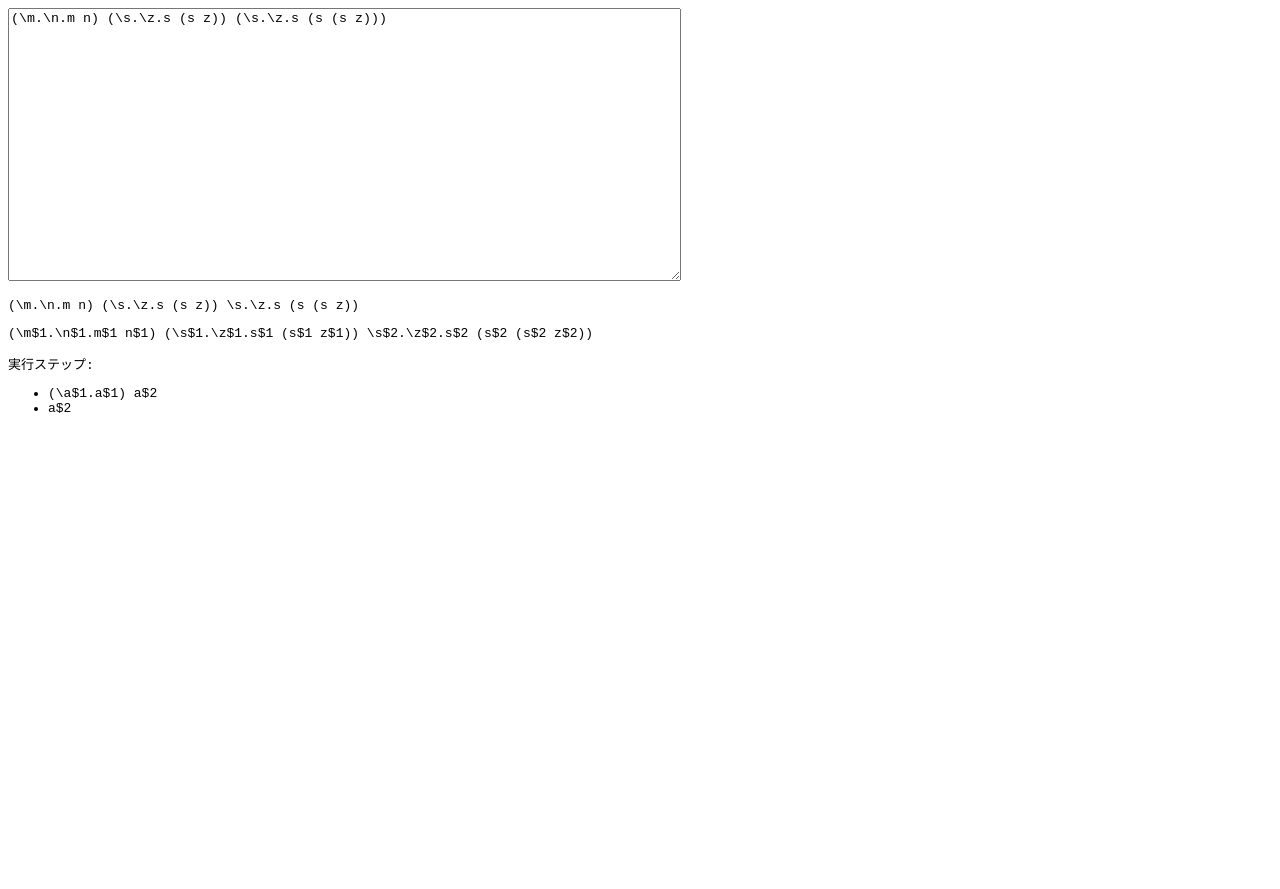
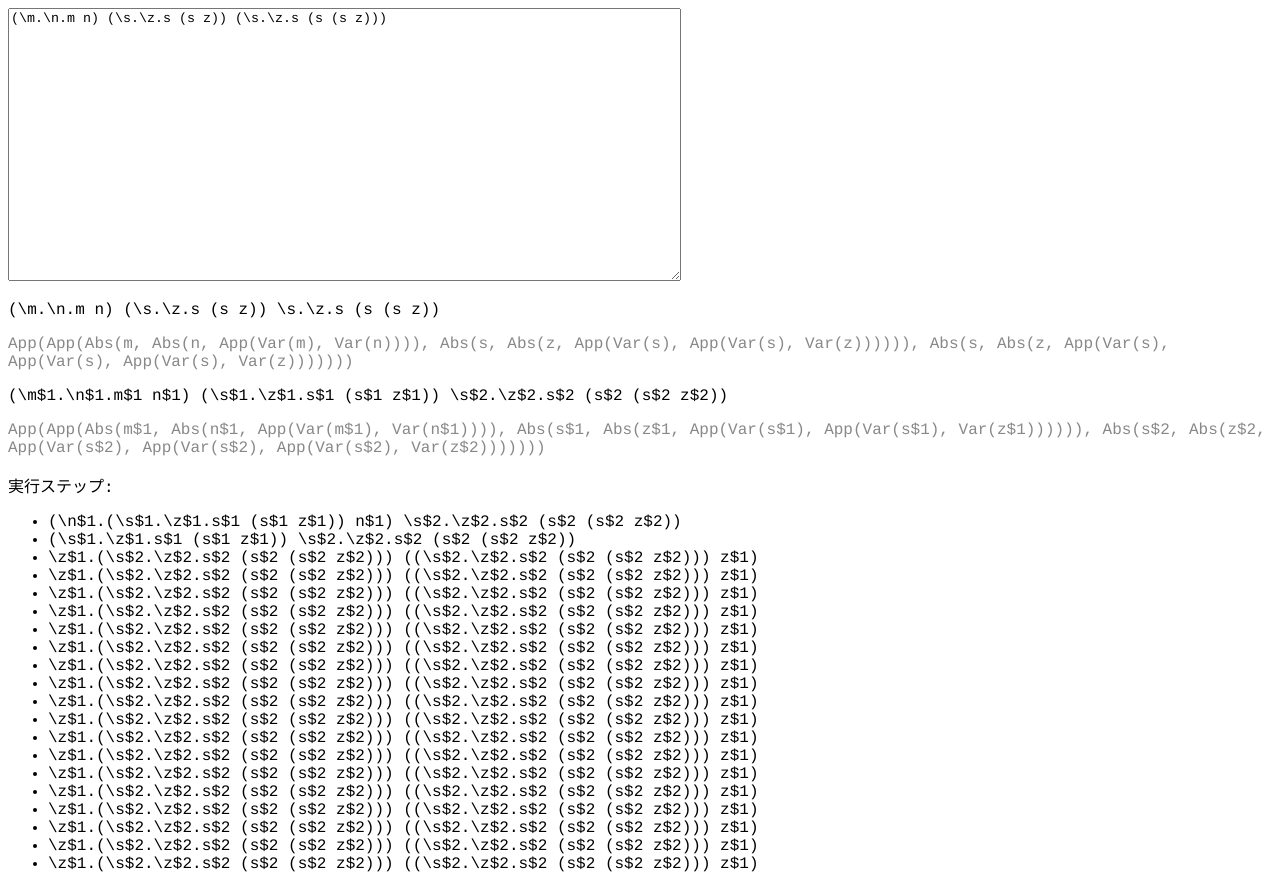
Before and after one commit to tsg-ut/sig-tapl-2018, a plain HTML site: page lambda-without-type/index.html in a window 1280 px wide. Before the commit the page ends 800 px from the top, so only its background shows below. Drawn offline with nearby package versions, Linux system fonts and the light colour scheme.

Commit message:
評価の実装

```diff
--- a/lambda-without-type/index.html
+++ b/lambda-without-type/index.html
@@ -13,8 +13,14 @@
         <p>
           {{ lamTree.toString() }}
         </p>
+        <p style="color: #888;">
+          {{ lamTree.toTreeString() }}
+        </p>
         <p>
           {{ uniqueLamTree.toString() }}
+        </p>
+        <p style="color: #888;">
+          {{ uniqueLamTree.toTreeString() }}
         </p>
         実行ステップ:
         <ul>
--- a/lambda-without-type/js/lam.js
+++ b/lambda-without-type/js/lam.js
@@ -6,7 +6,7 @@ export { parse };
 export function uniqueVar(tree, { viLast = new Map(), viStack = new Map() } = {}) {
   function uname(v) {
     const vs = viStack.get(v);
-    if(vs === undefined || vs.length === 0) {
+    if (vs === undefined || vs.length === 0) {
       return null;
     } else {
       const vi = vs[vs.length - 1];
@@ -14,16 +14,16 @@ export function uniqueVar(tree, { viLast = new Map(), viStack = new Map() } = {}
     }
   }
 
-  if(tree instanceof VarTree) {
+  if (tree instanceof VarTree) {
     const u = uname(tree.name);
 
-    if(u) {
+    if (u) {
       return new VarTree(tree.info, u);
     } else {
       return tree;
     }
-  } else if(tree instanceof AbsTree) {
-    if(!viStack.has(tree.arg)) {
+  } else if (tree instanceof AbsTree) {
+    if (!viStack.has(tree.arg)) {
       viStack.set(tree.arg, []);
     }
     const vi = (viLast.get(tree.arg) || 0) + 1;
@@ -33,8 +33,45 @@ export function uniqueVar(tree, { viLast = new Map(), viStack = new Map() } = {}
     const t = new AbsTree(tree.info, uname(tree.arg), uniqueVar(tree.body, { viLast, viStack }));
     viStack.get(tree.arg).pop();
     return t;
-  } else if(tree instanceof AppTree) {
+  } else if (tree instanceof AppTree) {
     return new AppTree(tree.info, uniqueVar(tree.fn, { viLast, viStack }), uniqueVar(tree.arg, { viLast, viStack }));
+  } else {
+    return tree;
+  }
+}
+
+function replace(tree, name, value) {
+  if (tree instanceof VarTree) {
+    if (tree.name === name) {
+      return value;
+    } else {
+      return tree;
+    }
+  } else if (tree instanceof AbsTree) {
+    if (tree.arg === name) {
+      return tree;
+    } else {
+      return new AbsTree({}, tree.arg, replace(tree.body, name, value));
+    }
+  } else if (tree instanceof AppTree) {
+    return new AppTree({}, replace(tree.fn, name, value), replace(tree.arg, name, value));
+  } else {
+    console.error(...arguments);
+  }
+}
+
+function evaluate(tree) {
+  console.log(tree);
+  if (tree instanceof AppTree) {
+    if (tree.fn instanceof AbsTree) {
+      return replace(tree.fn.body, tree.fn.arg, tree.arg);
+    } else if (tree.fn instanceof AppTree) {
+      return new AppTree({}, evaluate(tree.fn), tree.arg);
+    } else if (tree.arg instanceof AppTree) {
+      return new AppTree({}, tree.fn, evaluate(tree.arg));
+    } else {
+      return tree;
+    }
   } else {
     return tree;
   }
@@ -42,7 +79,10 @@ export function uniqueVar(tree, { viLast = new Map(), viStack = new Map() } = {}
 
 export function evalSteps(tree) {
   const steps = [];
-  steps.push(new AppTree({}, new AbsTree({}, 'a$1', new VarTree({}, 'a$1')), new VarTree({}, 'a$2')));
-  steps.push(new VarTree({}, 'a$2'));
+  for (let i = 0; i < 20; i++) {
+    console.log(tree.toString());
+    tree = evaluate(tree);
+    steps.push(tree);
+  }
   return steps;
 }
--- a/lambda-without-type/style.css
+++ b/lambda-without-type/style.css
@@ -1,14 +1,14 @@
 .input-lam {
-  font-family: monospace;
+  font-family: courier;
   width: 50em;
   height: 20em;
 }
 
 .output-lam {
-  font-family: monospace;
+  font-family: courier;
 }
 
 .output-error {
   color: #c33;
-  font-family: monospace;
+  font-family: courier;
 }
```
